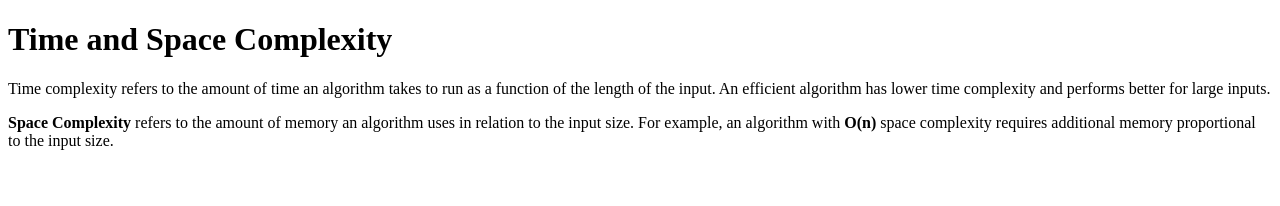
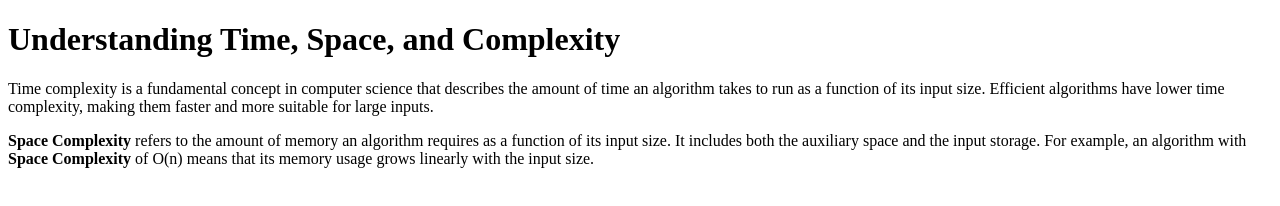
Before and after one commit to acciojob/time-and-space-complexity-AlbakhshSheikh, a website: page main.html in a window 1280 px wide. Drawn offline with Linux system fonts and the light colour scheme.

Commit message:
created a submission

```diff
--- a/main.html
+++ b/main.html
@@ -2,17 +2,20 @@
 <html>
 
 <head>
-    <link rel="stylesheet" href="styles.css">
+    <title>Time and Space Complexity</title>
 </head>
 
 <body>
-    <h1>Time and Space Complexity</h1>
+    <h1>Understanding Time, Space, and Complexity</h1>
 
-    <p>Time complexity refers to the amount of time an algorithm takes to run as a function of the length of the input. An efficient algorithm has lower time complexity and performs better for large inputs.</p>
+    <p>
+        Time complexity is a fundamental concept in computer science that describes the amount of time an algorithm takes to run as a function of its input size. Efficient algorithms have lower time complexity, making them faster and more suitable for large inputs.
+    </p>
 
-    <p><b>Space Complexity</b> refers to the amount of memory an algorithm uses in relation to the input size. For example, an algorithm with <b>O(n)</b> space complexity requires additional memory proportional to the input size.</p>
+    <p>
+        <b>Space Complexity</b> refers to the amount of memory an algorithm requires as a function of its input size. It includes both the auxiliary space and the input storage. For example, an algorithm with <b>Space Complexity</b> of O(n) means that its memory usage grows linearly with the input size.
+    </p>
 
-    <script type="text/javascript" src="./script.js"></script>
 </body>
 
 </html>
```
